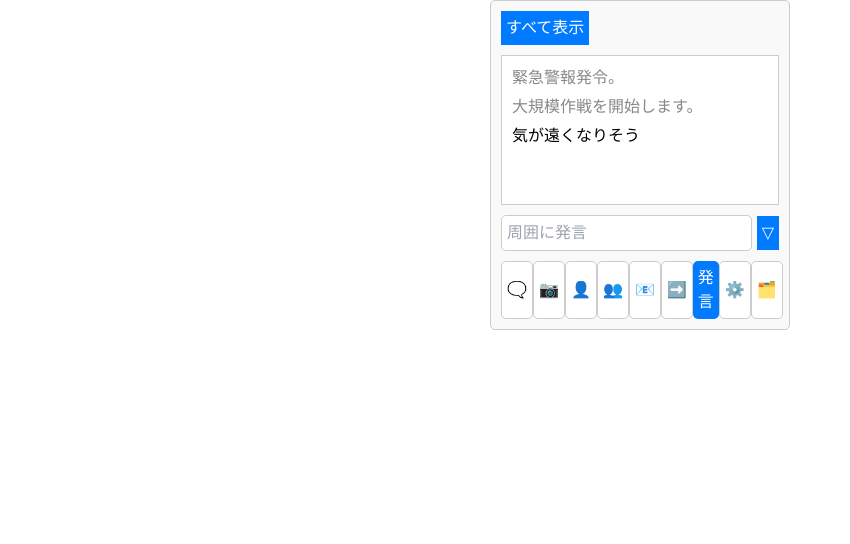
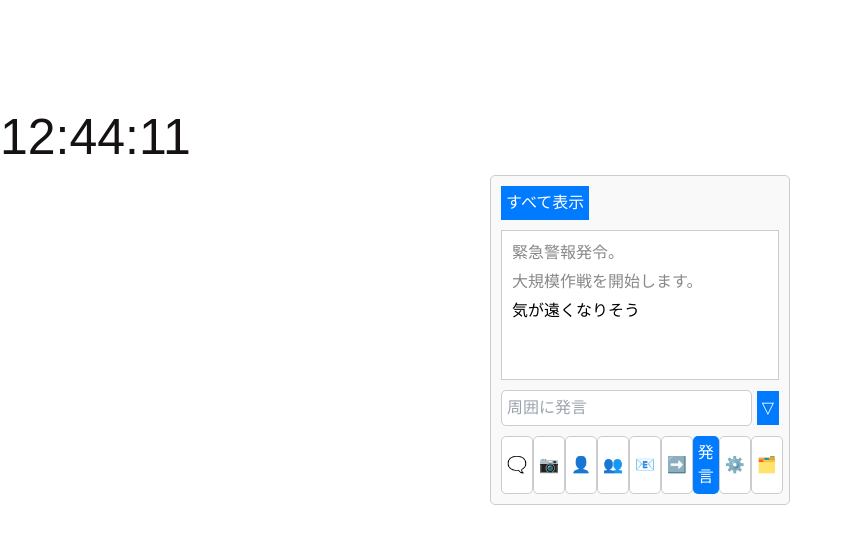
Before and after one commit to Sayuiso/discord2, a Next.js app in the folder discord/: page /sayuiso in a window 1280 px wide. Shown: the top 544 px of the page, without its empty margins (0-850 px from the left). Built offline with nearby package versions, Linux system fonts and the light colour scheme.

Commit message:
時間が中央ぞろえにならないよ

```diff
--- a/discord/app/sayuiso/layout.css
+++ b/discord/app/sayuiso/layout.css
@@ -1,5 +1,10 @@
 body {
     font-family: Arial, sans-serif;
+  }
+
+  .clockStyle {
+    margin: 0 auto;
+    color: #007bff;
   }
 
   .chat-container {
--- a/discord/app/sayuiso/page.tsx
+++ b/discord/app/sayuiso/page.tsx
@@ -1,7 +1,29 @@
+"use client";
 import "./layout.css";
 
+import Clock from "@/components/ui/clock";
+import { useEffect, useState } from "react";
+
 export default function Home() {
+  const [time, setTime] = useState<Date | null>(null);
+
+  useEffect(() => {
+    setTime(new Date());
+
+    const interval = setInterval(() => {
+      setTime(new Date());
+    }, 1000);
+
+    return () => clearInterval(interval);
+  }, []);
+
+  if (time === null) return null;
+
+  console.log(time);
+
   return (
+    <>
+        <Clock time={time} />
       <div className="chat-container">
         <div className="tabs">
           <button className="tab-button">すべて表示</button>
@@ -27,5 +49,6 @@ export default function Home() {
           <button className="icon-button">🗂️</button>
         </div>
       </div>
+    </>
   );
 }
```
Lines whose indentation alone changed are shown as unchanged.
